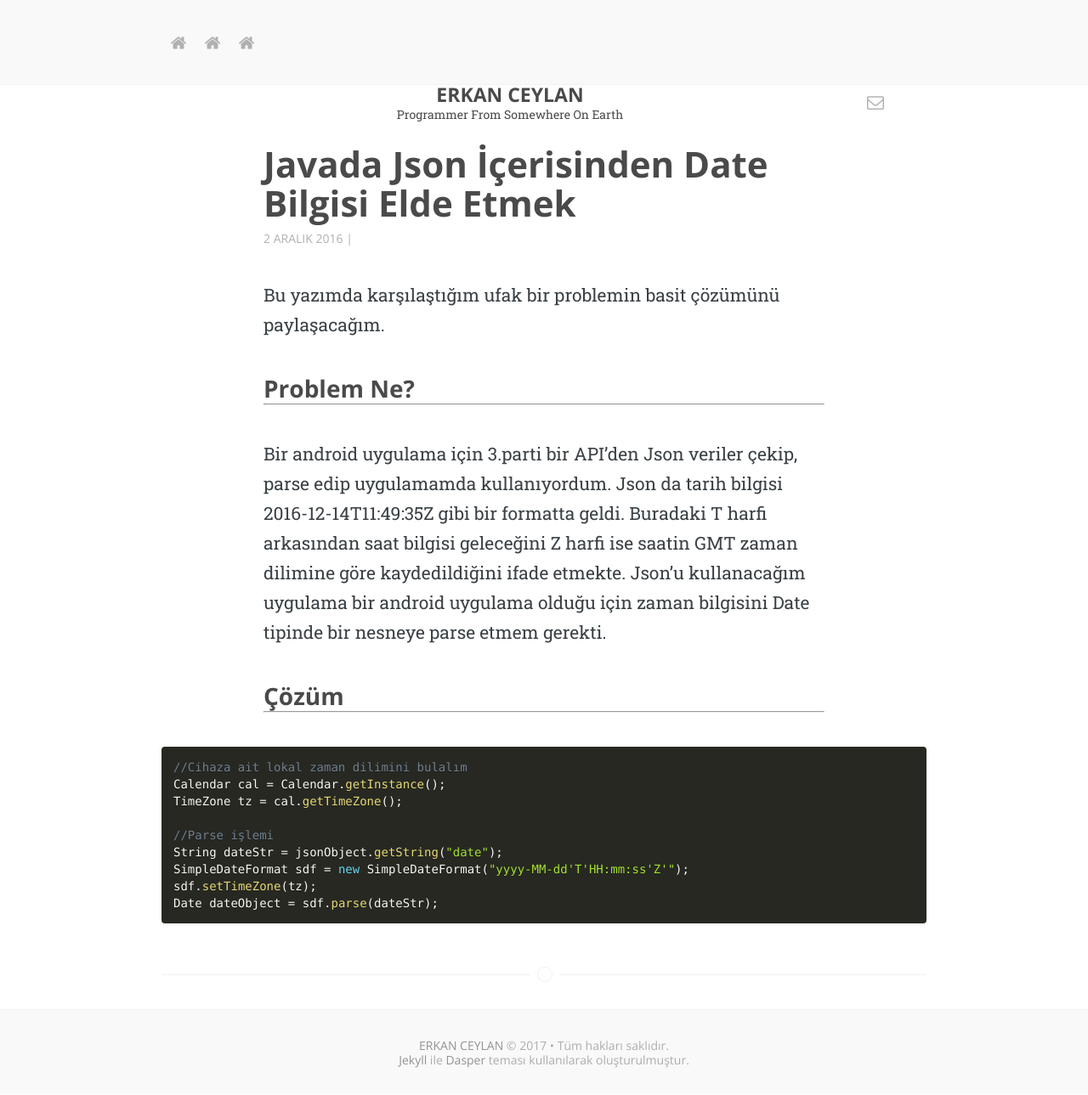
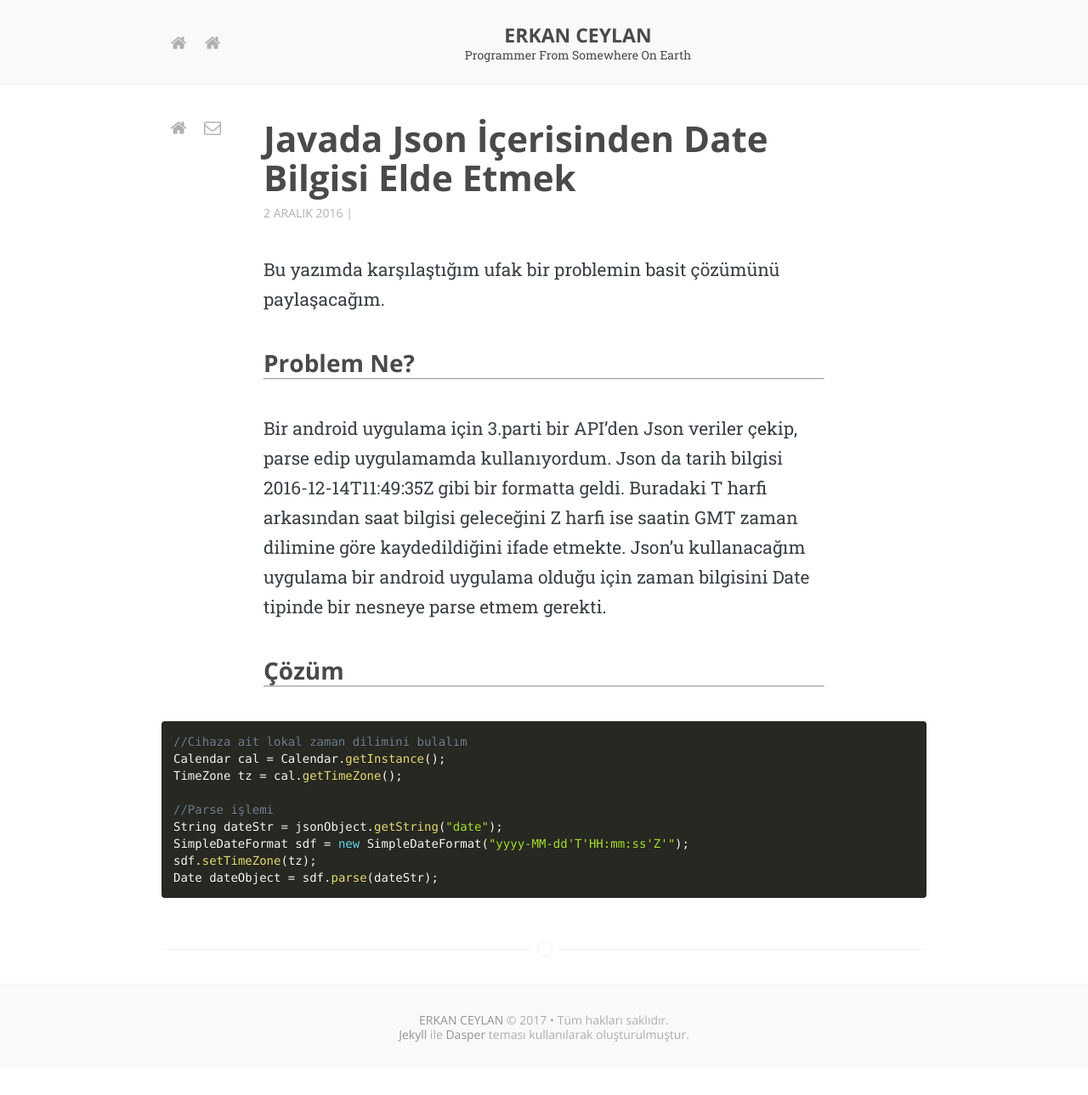
Before and after one commit to erkanceylan/blog, a Jekyll site: the page built from _posts/2016-12-2-Java-Json-Date-Parsing.md, in a window 1280 px wide. Shown: the whole page at 85% size. Built offline with Jekyll 4.4.1, drawn with Linux system fonts in a browser that asks for light colours; some web fonts are replaced; comment, search, counter and statistics services are not loaded; after the commit the page ends 1259 px from its top, so only the background shows below that.

Commit message:
Update default.html

```diff
--- a/_layouts/default.html
+++ b/_layouts/default.html
@@ -80,7 +80,6 @@
 			<!-- Homepage -->
 			<a href="{{ site.baseurl }}"><i class="icon-home"></i></a>
 			<a href="{{ site.baseurl }}"><i class="icon-home"></i></a>
-			<a href="{{ site.baseurl }}"><i class="icon-home"></i></a>
 			<!-- Site name & description -->
 			<div>
 
@@ -100,6 +99,7 @@
 
 			</div><!-- div -->
 
+			<a href="{{ site.baseurl }}"><i class="icon-home"></i></a>
 			<!-- Mail -->
 			<a href="mailto:{{ site.email }}"><i class="icon-envelope-o"></i></a>
 
```
